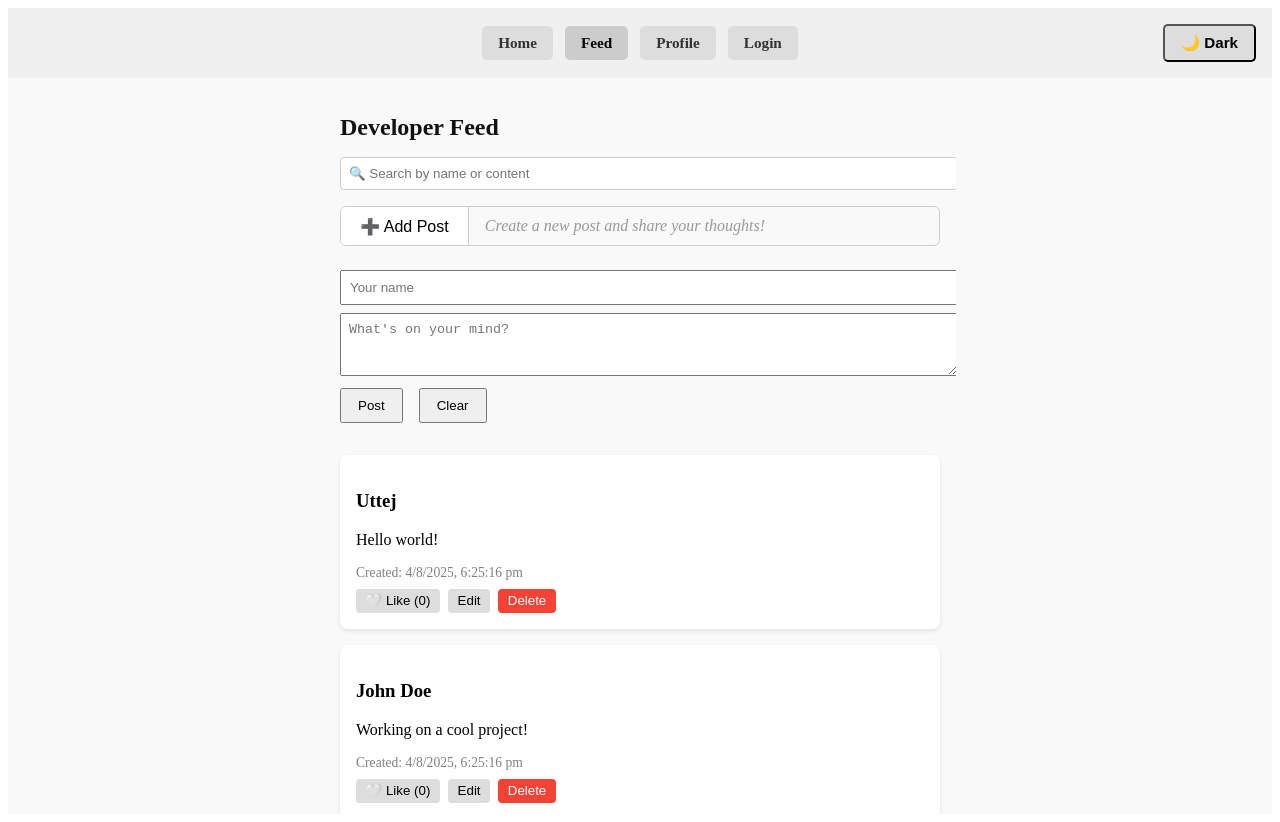
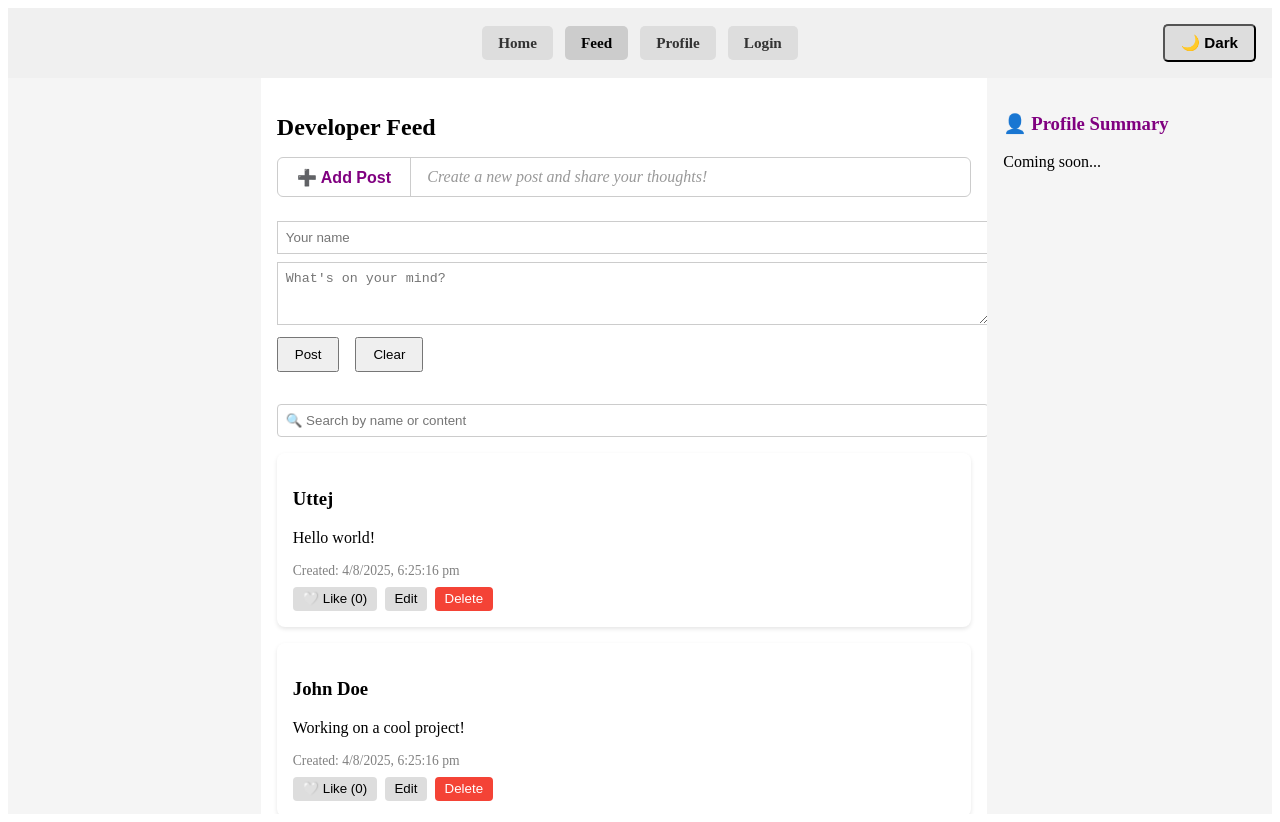
Before and after one commit to uttej-git/devcon, a React (Create React App) app: page /feed in a window 1280 px wide. Both pictures are taken after a click on the button "➕ Add Post". Built offline with nearby package versions, Linux system fonts and the light colour scheme.

Commit message:
layout modified

```diff
--- a/src/pages/Feed.jsx
+++ b/src/pages/Feed.jsx
@@ -1,7 +1,10 @@
-import React, { useState, useEffect } from 'react';
+import React, { useState, useEffect, useContext } from 'react';
+import { ThemeContext } from '../App';
 import Postcard from '../components/Postcard';
 
 const Feed = () => {
+  const { darkMode } = useContext(ThemeContext);
+
   const [posts, setPosts] = useState(() => {
     const savedPosts = localStorage.getItem('devconnect-posts');
     let loadedPosts = [];
@@ -61,7 +64,7 @@ const Feed = () => {
   const [editingPostId, setEditingPostId] = useState(null);
   const [editedContent, setEditedContent] = useState('');
   const [searchTerm, setSearchTerm] = useState('');
-  const [showPostForm, setShowPostForm] = useState(false); // 🔄 toggle form
+  const [showPostForm, setShowPostForm] = useState(false);
 
   useEffect(() => {
     localStorage.setItem('devconnect-posts', JSON.stringify(posts));
@@ -94,12 +97,10 @@ const Feed = () => {
 
     setPosts([newEntry, ...posts]);
     setNewPost({ username: '', content: '' });
-    setShowPostForm(false); // Hide form after post
+    setShowPostForm(false);
   };
 
-  const handleClear = () => {
-    setNewPost({ username: '', content: '' });
-  };
+  const handleClear = () => setNewPost({ username: '', content: '' });
 
   const handleDelete = (id) => {
     const confirmDelete = window.confirm("Are you sure you want to delete this post?");
@@ -156,55 +157,33 @@ const Feed = () => {
   return (
     <div style={{ display: 'flex', height: 'calc(100vh - 64px)' }}>
 
-      {/* Left panel (static) */}
-      <div style={{
-        width: '20%',
-        backgroundColor: '#1f1f1f',
-        color: 'white',
-        padding: '1rem',
-        display: 'none',
-        flexShrink: 0,
-      }}>
-        <h3>🔔 Notifications</h3>
-        <p>Coming soon...</p>
-      </div>
+      {/* Left panel - Empty */}
+      <div style={{ width: '20%', backgroundColor: darkMode ? '#121212' : '#f5f5f5' }}></div>
 
-      {/* Center scrollable feed */}
+      {/* Center Feed */}
       <div
         style={{
           flex: 1,
           overflowY: 'auto',
           padding: '1rem',
-          maxWidth: '600px',
+          maxWidth: '720px',
           margin: '0 auto',
+          backgroundColor: darkMode ? '#1f1f1f' : '#fff',
+          color: darkMode ? 'white' : 'black',
         }}
       >
         <h2 style={{ fontSize: '1.5rem', marginBottom: '1rem' }}>Developer Feed</h2>
 
-        <input
-          type="text"
-          placeholder="🔍 Search by name or content"
-          value={searchTerm}
-          onChange={(e) => setSearchTerm(e.target.value)}
-          style={{
-            padding: '0.5rem',
-            marginBottom: '1rem',
-            width: '100%',
-            border: '1px solid #ccc',
-            borderRadius: '4px',
-          }}
-        />
-
-        {/* Toggle Post Form */}
+        {/* Add Post Box */}
         <div
           style={{
             display: 'flex',
             alignItems: 'center',
             marginBottom: '1.5rem',
-    border: '1px solid #ccc',
+            border: `1px solid ${darkMode ? '#333' : '#ccc'}`,
             borderRadius: '6px',
             overflow: 'hidden',
-    backgroundColor: '#f9f9f9',
+            backgroundColor: darkMode ? '#2b2b2b' : '#fff',
           }}
         >
           <button
@@ -212,13 +191,15 @@ const Feed = () => {
             style={{
               fontSize: '1rem',
               padding: '0.6rem 1.2rem',
-      backgroundColor: '#fff',
+              backgroundColor: 'transparent',
               border: 'none',
-      borderRight: '1px solid #ccc',
+              borderRight: `1px solid ${darkMode ? '#333' : '#ccc'}`,
               cursor: 'pointer',
               display: 'flex',
               alignItems: 'center',
               gap: '0.5rem',
+              color: 'purple',
+              fontWeight: 'bold',
             }}
           >
             ➕ Add Post
@@ -227,13 +208,12 @@ const Feed = () => {
           <div style={{
             flex: 1,
             padding: '0.6rem 1rem',
-    color: '#999',
+            color: darkMode ? '#bbb' : '#999',
             fontStyle: 'italic',
           }}>
             Create a new post and share your thoughts!
           </div>
         </div>
-
 
         {showPostForm && (
           <form onSubmit={handleSubmit} style={{ marginBottom: '2rem' }}>
@@ -243,7 +223,14 @@ const Feed = () => {
               placeholder="Your name"
               value={newPost.username}
               onChange={handleChange}
-              style={{ padding: '0.5rem', marginBottom: '0.5rem', width: '100%' }}
+              style={{
+                padding: '0.5rem',
+                marginBottom: '0.5rem',
+                width: '100%',
+                backgroundColor: darkMode ? '#333' : '#fff',
+                color: darkMode ? 'white' : 'black',
+                border: `1px solid ${darkMode ? '#444' : '#ccc'}`,
+              }}
             />
             <textarea
               name="content"
@@ -251,7 +238,14 @@ const Feed = () => {
               value={newPost.content}
               onChange={handleChange}
               rows="3"
-              style={{ padding: '0.5rem', marginBottom: '0.5rem', width: '100%' }}
+              style={{
+                padding: '0.5rem',
+                marginBottom: '0.5rem',
+                width: '100%',
+                backgroundColor: darkMode ? '#333' : '#fff',
+                color: darkMode ? 'white' : 'black',
+                border: `1px solid ${darkMode ? '#444' : '#ccc'}`,
+              }}
             />
             <div style={{ display: 'flex', gap: '1rem' }}>
               <button type="submit" style={{ padding: '0.5rem 1rem' }}>
@@ -263,6 +257,22 @@ const Feed = () => {
             </div>
           </form>
         )}
+
+        <input
+          type="text"
+          placeholder="🔍 Search by name or content"
+          value={searchTerm}
+          onChange={(e) => setSearchTerm(e.target.value)}
+          style={{
+            padding: '0.5rem',
+            marginBottom: '1rem',
+            width: '100%',
+            backgroundColor: darkMode ? '#2d2d2d' : '#fff',
+            color: darkMode ? 'white' : 'black',
+            border: `1px solid ${darkMode ? '#444' : '#ccc'}`,
+            borderRadius: '4px',
+          }}
+        />
 
         {filteredPosts.length > 0 ? (
           filteredPosts.map((post) => (
@@ -289,16 +299,16 @@ const Feed = () => {
         )}
       </div>
 
-      {/* Right panel (static) */}
-      <div style={{
+      {/* Right panel - Profile Summary */}
+      <div
+        style={{
           width: '20%',
-        backgroundColor: '#1f1f1f',
-        color: 'white',
+          backgroundColor: darkMode ? '#121212' : '#f5f5f5',
+          color: darkMode ? 'white' : 'black',
           padding: '1rem',
-        display: 'none',
-        flexShrink: 0,
-      }}>
-        <h3>👤 Profile</h3>
+        }}
+      >
+        <h3 style={{ color: 'purple' }}>👤 <strong>Profile Summary</strong></h3>
         <p>Coming soon...</p>
       </div>
     </div>
```
Lines whose indentation alone changed are shown as unchanged.
